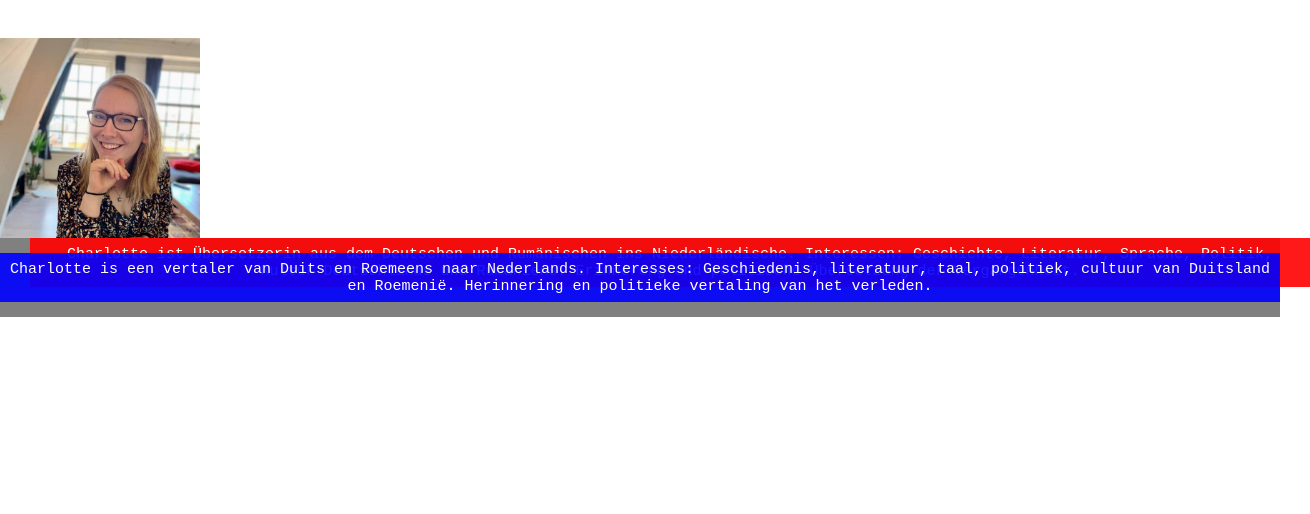
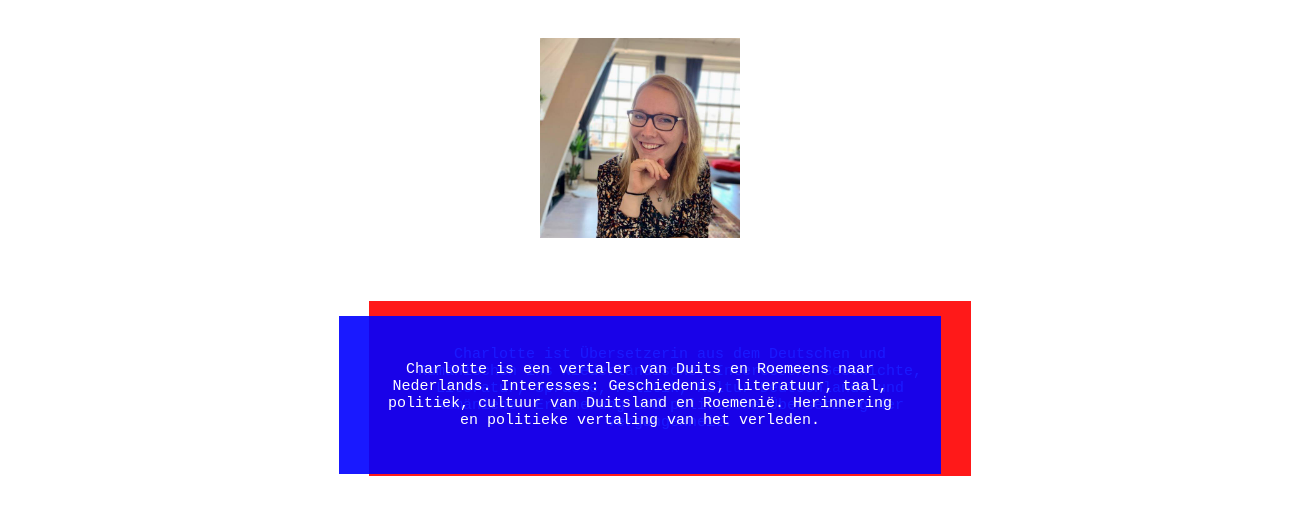
Before and after one commit to EvaJR/site_lot, a plain HTML site: page over.html in a window 1280 px wide. Shown: the part 162-676 px from the top of the page, 1310 px wide, since content can reach past the window. Drawn offline with Linux system fonts and the light colour scheme.

Commit message:
fix over page

```diff
--- a/style.css
+++ b/style.css
@@ -81,6 +81,12 @@ p {
   font-size: 1.5em;
 }
 
+.translation, .original {
+  padding: 3em;
+  margin: 5em;
+  width: 40%;
+}
+
 .translation {
   position: relative;
   bottom: 1em;
@@ -101,14 +107,4 @@ p {
 .original:hover {
   background-color: rgba(0, 0, 200, 1.0);
 }
-
-/* over section styling */
-img {
-  float: left;
-}
-
-.over {
-  background-color: grey;
-  float: right;
-}
 /* footer styling */
```
